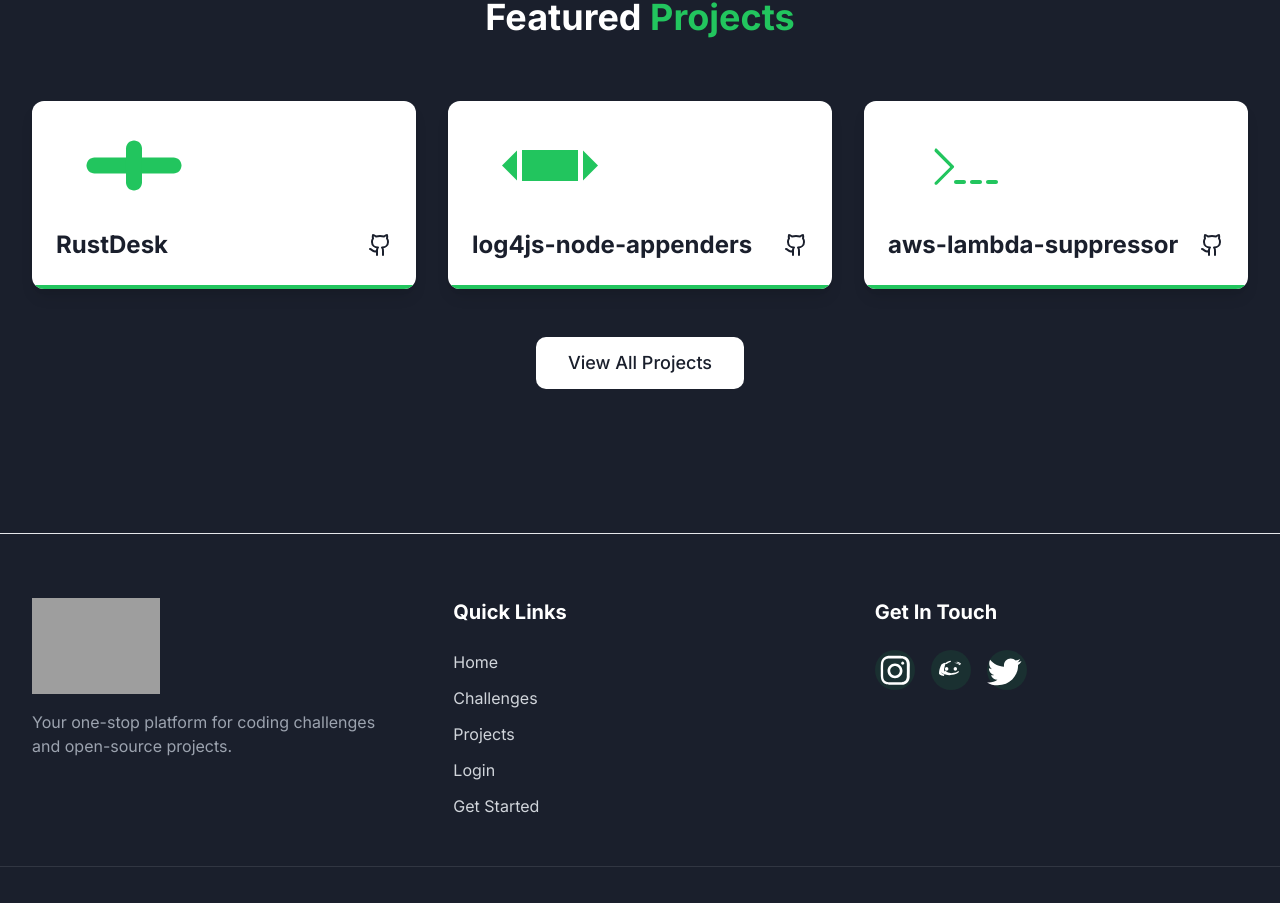
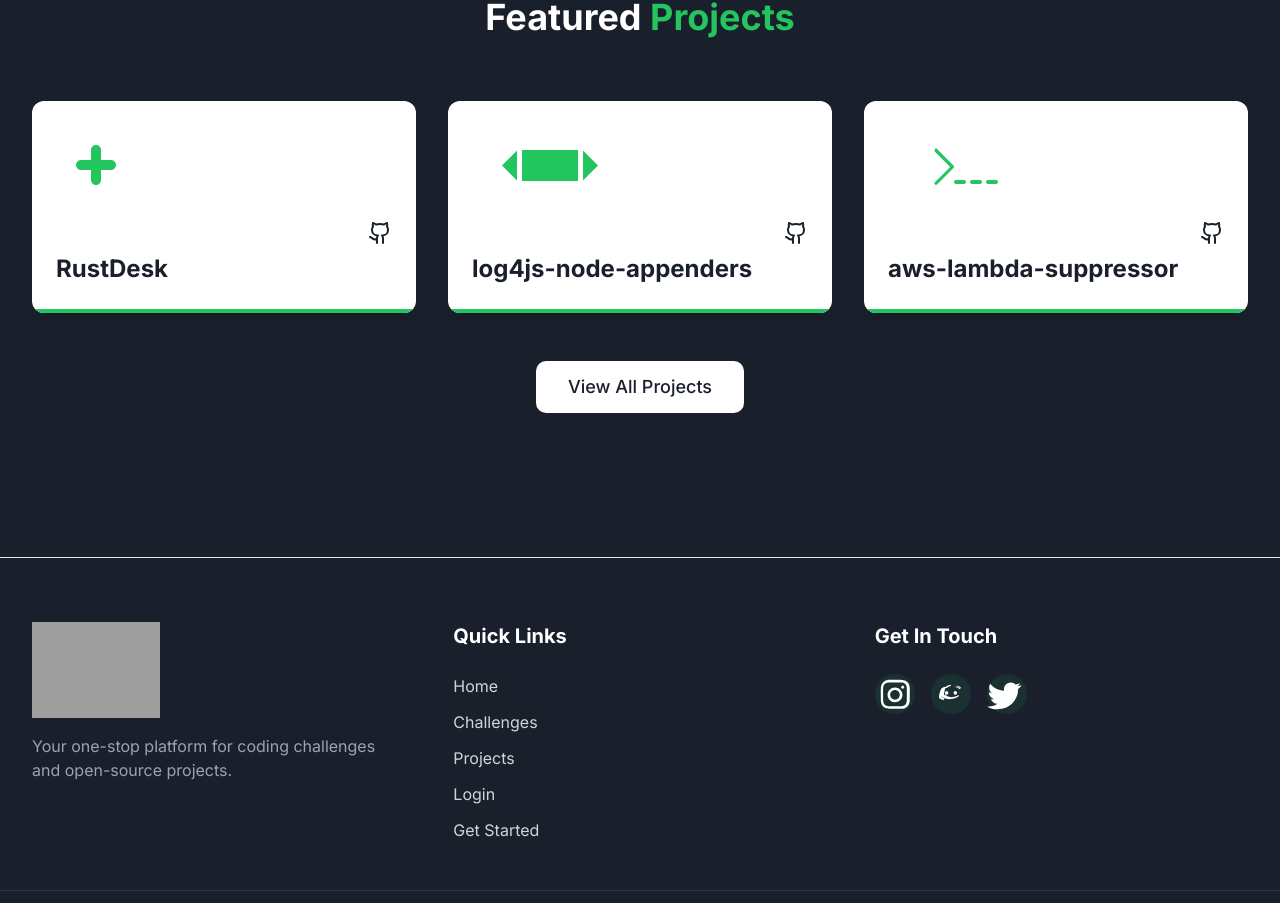
Before and after one commit to SyntaxSquad4044/Codepit, a React (Vite) app: page / in a window 1280 px wide. Shown: the part 2215-3118 px from the top of the page. Built offline with nearby package versions, Linux system fonts and the light colour scheme; grey boxes are pictures that could not be loaded.

Commit message:
Fix: Github logo alignment
Adjust the Github logo's vertical alignment within the ProjectCard component.

```diff
--- a/src/components/sections/FeaturedProjects.tsx
+++ b/src/components/sections/FeaturedProjects.tsx
@@ -13,9 +13,9 @@ export function FeaturedProjects() {
             logo={
               <div
                 dangerouslySetInnerHTML={{
-                  __html: `<svg width="156" height="81" viewBox="0 0 156 81" fill="none" xmlns="http://www.w3.org/2000/svg">
-                    <path d="M30.5 40.5C30.5 36.0817 34.0817 32.5 38.5 32.5H117.5C121.918 32.5 125.5 36.0817 125.5 40.5C125.5 44.9183 121.918 48.5 117.5 48.5H38.5C34.0817 48.5 30.5 44.9183 30.5 40.5Z" fill="#22C55E"/>
-                    <path d="M77.9999 15.5C82.4182 15.5 85.9999 19.0817 85.9999 23.5V57.5C85.9999 61.9183 82.4182 65.5 77.9999 65.5C73.5816 65.5 69.9999 61.9183 69.9999 57.5V23.5C69.9999 19.0817 73.5816 15.5 77.9999 15.5Z" fill="#22C55E"/>
+                  __html: `<svg width="80" height="80" viewBox="0 0 80 80" fill="none" xmlns="http://www.w3.org/2000/svg">
+                    <path d="M40 20C42.7614 20 45 22.2386 45 25V55C45 57.7614 42.7614 60 40 60C37.2386 60 35 57.7614 35 55V25C35 22.2386 37.2386 20 40 20Z" fill="#22C55E"/>
+                    <path d="M20 40C20 37.2386 22.2386 35 25 35H55C57.7614 35 60 37.2386 60 40C60 42.7614 57.7614 45 55 45H25C22.2386 45 20 42.7614 20 40Z" fill="#22C55E"/>
                   </svg>`
                 }}
               />
--- a/src/components/ui/ProjectCard.tsx
+++ b/src/components/ui/ProjectCard.tsx
@@ -18,21 +18,21 @@ export function ProjectCard({ logo, title, repoUrl }: ProjectCardProps) {
   return (
     <div className="bg-white rounded-xl overflow-hidden shadow-lg hover-scale">
       <div className="p-6">
-        <div className="h-20 mb-6 flex items-center">
+        <div className="h-20 mb-4 flex items-center">
           {logo}
         </div>
-        <div className="flex justify-between items-center">
-          <h3 className="text-2xl font-bold text-[color:var(--text-black)]">
-            {title}
-          </h3>
+        <div className="flex flex-col">
           {repoUrl && (
             <div
-              className="cursor-pointer hover:text-[color:var(--accent-color)]"
+              className="cursor-pointer hover:text-[color:var(--accent-color)] mb-2 self-end"
               onClick={(e) => handleRepoClick(e, repoUrl)}
             >
               <Github className="h-6 w-6 text-[color:var(--bg-black)]" />
             </div>
           )}
+          <h3 className="text-2xl font-bold text-[color:var(--text-black)]">
+            {title}
+          </h3>
         </div>
       </div>
       <div className="h-1 w-full bg-[color:var(--accent-color)]"></div>
```
